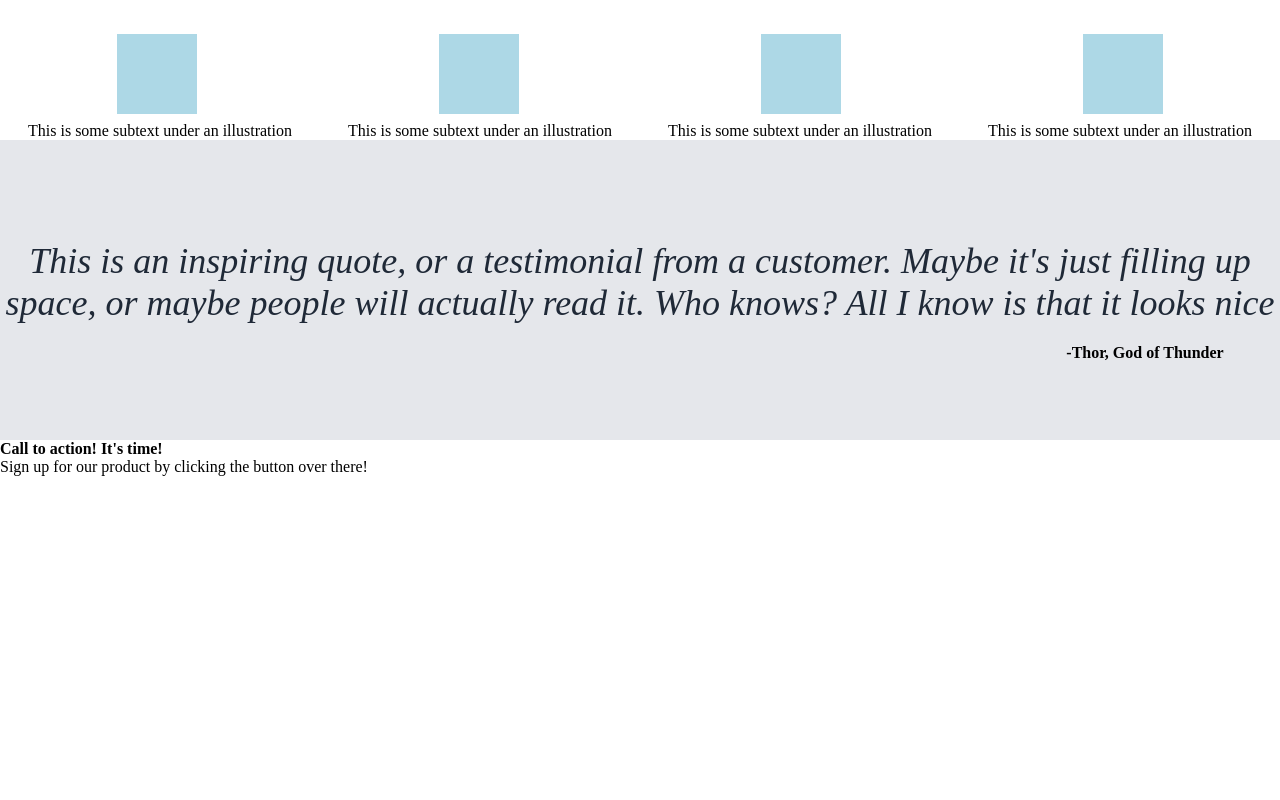
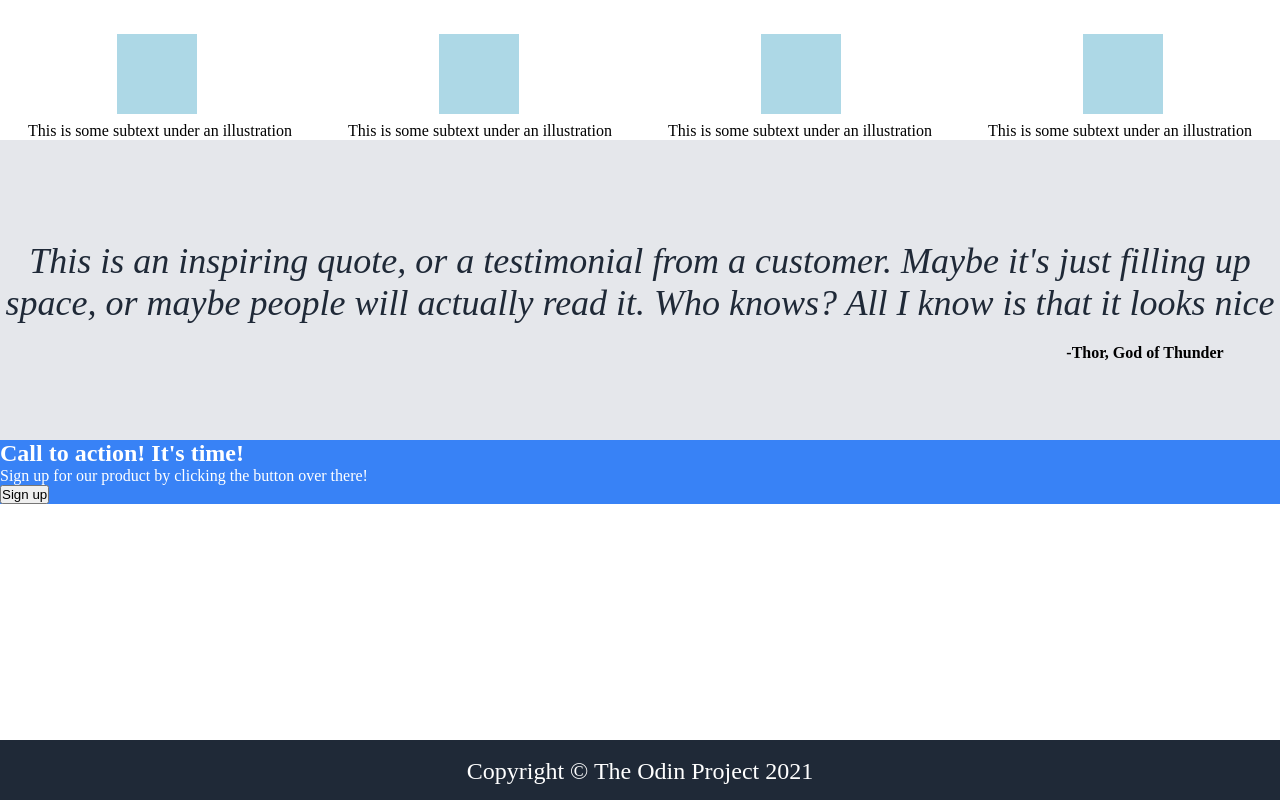
Before and after one commit to lily4web/landing-page, a plain HTML site: page index.html in a window 1280 px wide. Shown: the part 601-1401 px from the top of the page. Before the commit the page ends 1077 px from the top, so only its background shows below. Drawn offline with Linux system fonts and the light colour scheme.

Commit message:
Add footer

```diff
--- a/css/style.css
+++ b/css/style.css
@@ -126,3 +126,22 @@ a:visited {
     margin-top: 20px;
     margin-left: 1010px;
 }
+
+.container-4 {
+    height: 300px;
+}
+
+.signup-container {
+    background-color: #3882F6;
+    color: #fff;
+
+}
+
+.container-5 {
+    background-color: #1F2937;
+    color: #fff;
+    font-size: 24px;
+    text-align: center;
+    padding-top: 18px;
+    height: 60px;
+}
--- a/index.html
+++ b/index.html
@@ -59,8 +59,13 @@
     <div class="container-4">
 
         <div class="signup-container">
-            <h4>Call to action! It's time!</h4>
+            <h2>Call to action! It's time!</h2>
             <p>Sign up for our product by clicking the button over there!</p>
+            <button class="signup-btn">Sign up</button>
         </div>
     </div>
+
+    <div class="container-5">
+        <footer>Copyright &copy; The Odin Project 2021</footer>
+    </div>
 </html>
```
